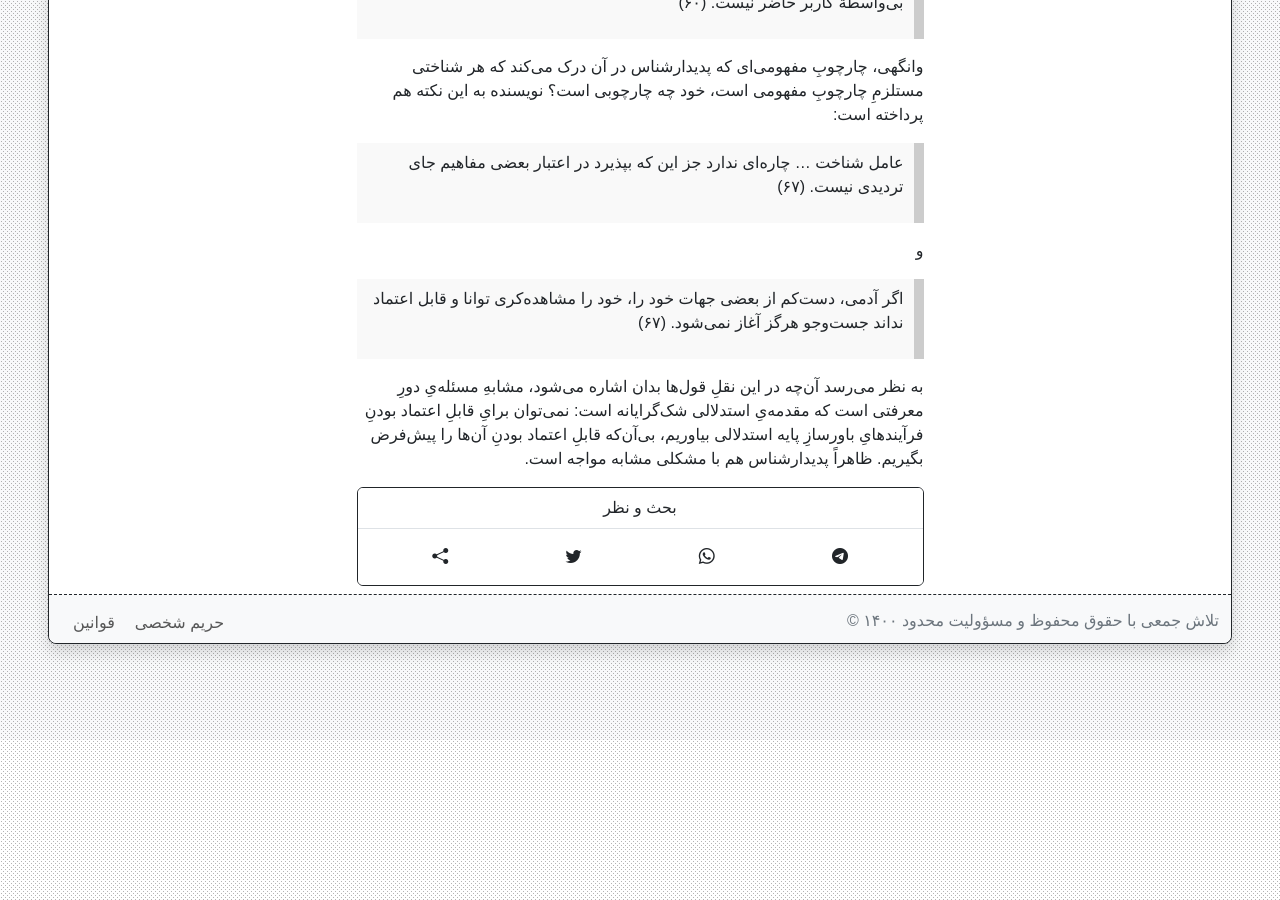
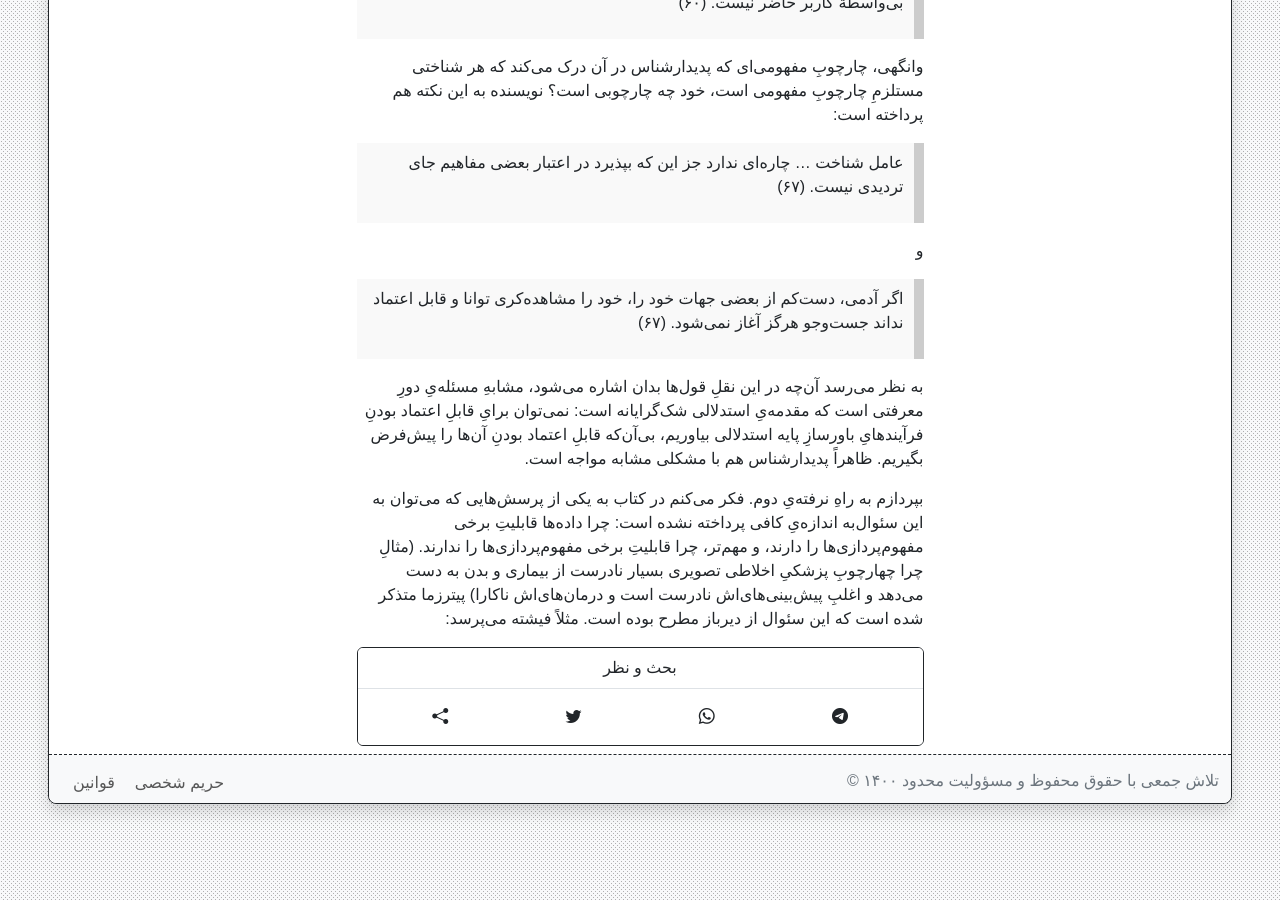
Before and after one commit to phicudemy/phicudemy.github.io, a Jekyll site: the page built from _posts/2024-08-02-perspevtive.md, in a window 1280 px wide and 900 px high, scrolled down 7290 px. Built offline with Jekyll 4.4.1, drawn with Linux system fonts in a browser that asks for light colours; comment, search, counter and statistics services are not loaded; a style sheet for code colours, icons or effects is not loaded; before the commit the page ends 8030 px from its top, so only the background shows below that.

Commit message:
TinaCMS content update

```diff
--- a/_posts/2024-08-02-perspevtive.md
+++ b/_posts/2024-08-02-perspevtive.md
@@ -116,3 +116,5 @@ tags:
 > اگر آدمی، دست‌کم از بعضی جهات خود را، خود را مشاهده‌کری توانا و قابل اعتماد نداند جست‌وجو هرگز آغاز نمی‌شود. (۶۷)
 
 به نظر می‌رسد آن‌چه در این نقلِ قول‌ها بدان اشاره می‌شود، مشابهِ مسئله‌یِ دورِ معرفتی است که مقدمه‌یِ استدلالی شک‌گرایانه است: نمی‌توان برایِ قابلِ اعتماد بودنِ فرآیندهایِ باورسازِ پایه استدلالی بیاوریم، بی‌آن‌که قابلِ اعتماد بودنِ آن‌ها را پیش‌فرض بگیریم. ظاهراً پدیدارشناس هم با مشکلی مشابه مواجه است.
+
+بپردازم به راهِ نرفته‌یِ دوم. فکر می‌کنم در کتاب به یکی از پرسش‌هایی که می‌توان به این سئوال‌به اندازه‌یِ کافی پرداخته نشده است: چرا داده‌ها قابلیتِ برخی مفهوم‌پردازی‌ها را دارند، و مهم‌تر، چرا قابلیتِ برخی مفهوم‌پردازی‌ها را ندارند.  (مثالِ چرا چهارچوبِ پزشکیِ اخلاطی تصویری بسیار نادرست از بیماری و بدن به دست می‌دهد و اغلبِ پیش‌بینی‌های‌اش نادرست است و درمان‌های‌اش ناکارا) پیترزما متذکر شده است که این سئوال از دیرباز مطرح بوده است. مثلاً فیشته می‌پرسد:
```
